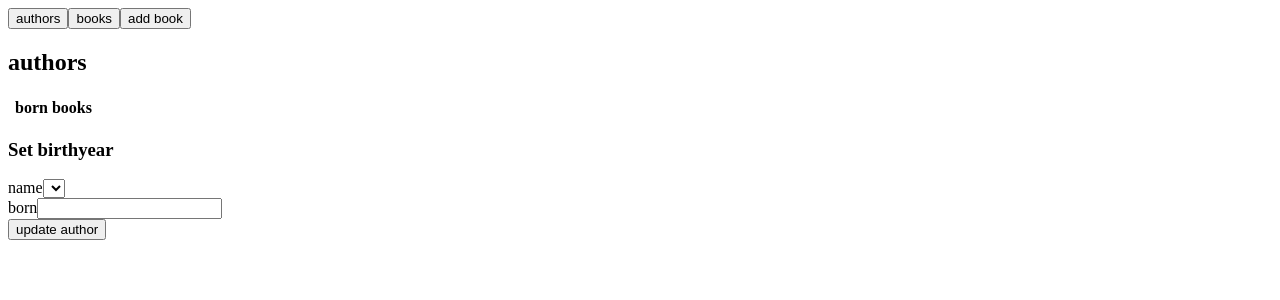
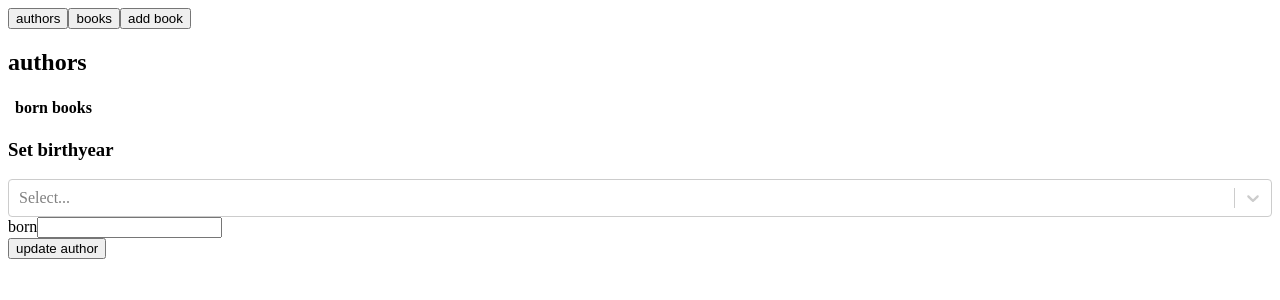
Before and after one commit to aasoru/fullstackopen, a React (Vite) app in the folder part8/library-frontend/: page / in a window 1280 px wide. Shown: the top 300 px of the page. Built offline with nearby package versions, Linux system fonts and the light colour scheme.

Commit message:
part8 - 8.12

```diff
--- a/part8/library-frontend/package.json
+++ b/part8/library-frontend/package.json
@@ -13,7 +13,8 @@
     "@apollo/client": "^4.1.9",
     "graphql": "^16.13.2",
     "react": "^19.2.0",
-    "react-dom": "^19.2.0"
+    "react-dom": "^19.2.0",
+    "react-select": "^5.10.2"
   },
   "devDependencies": {
     "@eslint/js": "^9.39.1",
--- a/part8/library-frontend/src/components/Authors.jsx
+++ b/part8/library-frontend/src/components/Authors.jsx
@@ -1,10 +1,11 @@
 import { useState } from "react";
 import { useQuery, useMutation } from "@apollo/client/react";
+import Select from "react-select";
 import { ALL_AUTHORS, EDIT_AUTHOR } from "../queries.js";
 
 const Authors = (props) => {
   const result = useQuery(ALL_AUTHORS);
-  const [name, setName] = useState("");
+  const [selected, setSelected] = useState(null);
   const [born, setBorn] = useState("");
 
   const [editAuthor] = useMutation(EDIT_AUTHOR, {
@@ -20,11 +21,12 @@ const Authors = (props) => {
   }
 
   const authors = result.data?.allAuthors || [];
-  const selectedName = name || authors[0]?.name || "";
+  const options = authors.map((a) => ({ value: a.name, label: a.name }));
 
   const submit = (event) => {
     event.preventDefault();
-    editAuthor({ variables: { name: selectedName, setBornTo: Number(born) } });
+    if (!selected) return;
+    editAuthor({ variables: { name: selected.value, setBornTo: Number(born) } });
     setBorn("");
   };
 
@@ -50,16 +52,7 @@ const Authors = (props) => {
 
       <h3>Set birthyear</h3>
       <form onSubmit={submit}>
-        <div>
-          name
-          <select value={selectedName} onChange={({ target }) => setName(target.value)}>
-            {authors.map((a) => (
-              <option key={a.name} value={a.name}>
-                {a.name}
-              </option>
-            ))}
-          </select>
-        </div>
+        <Select options={options} value={selected} onChange={setSelected} />
         <div>
           born
           <input
```
Also changed, not shown: 1 other file (tests, documents, lock files or other folders).
